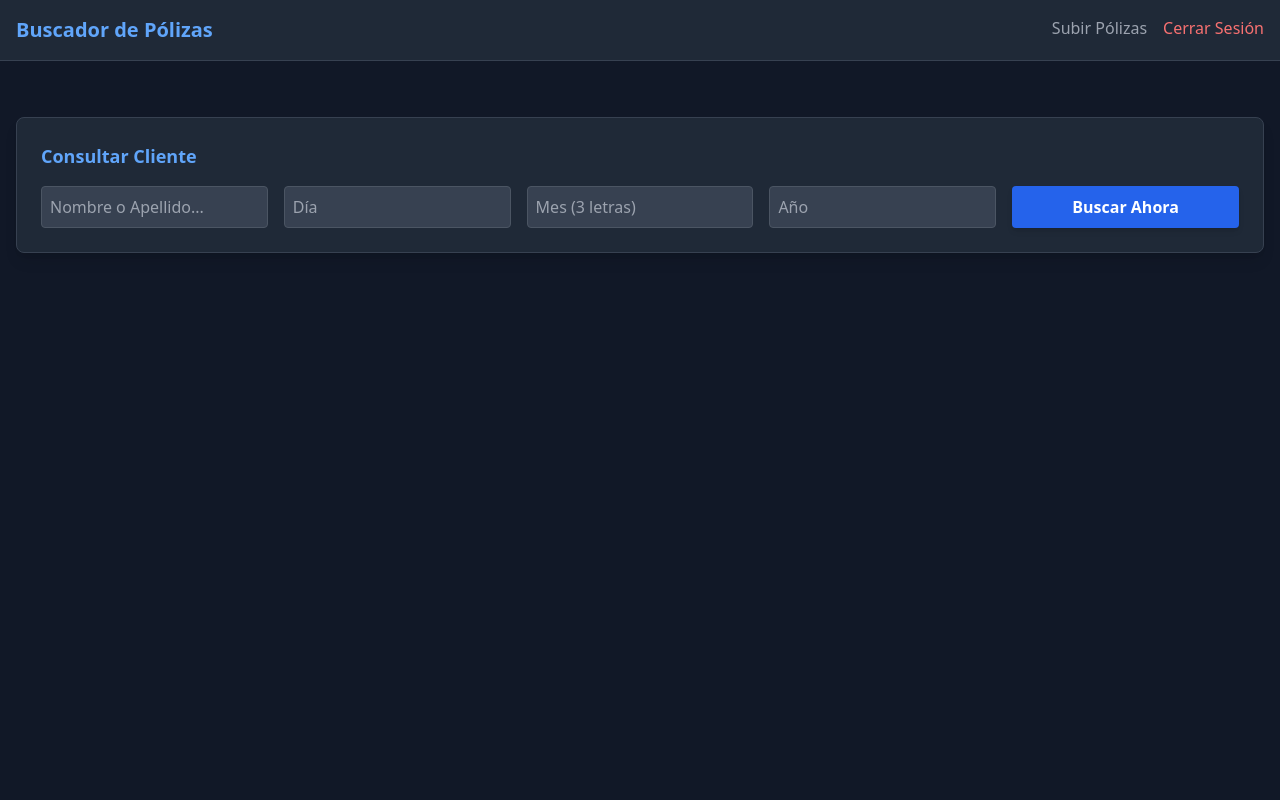
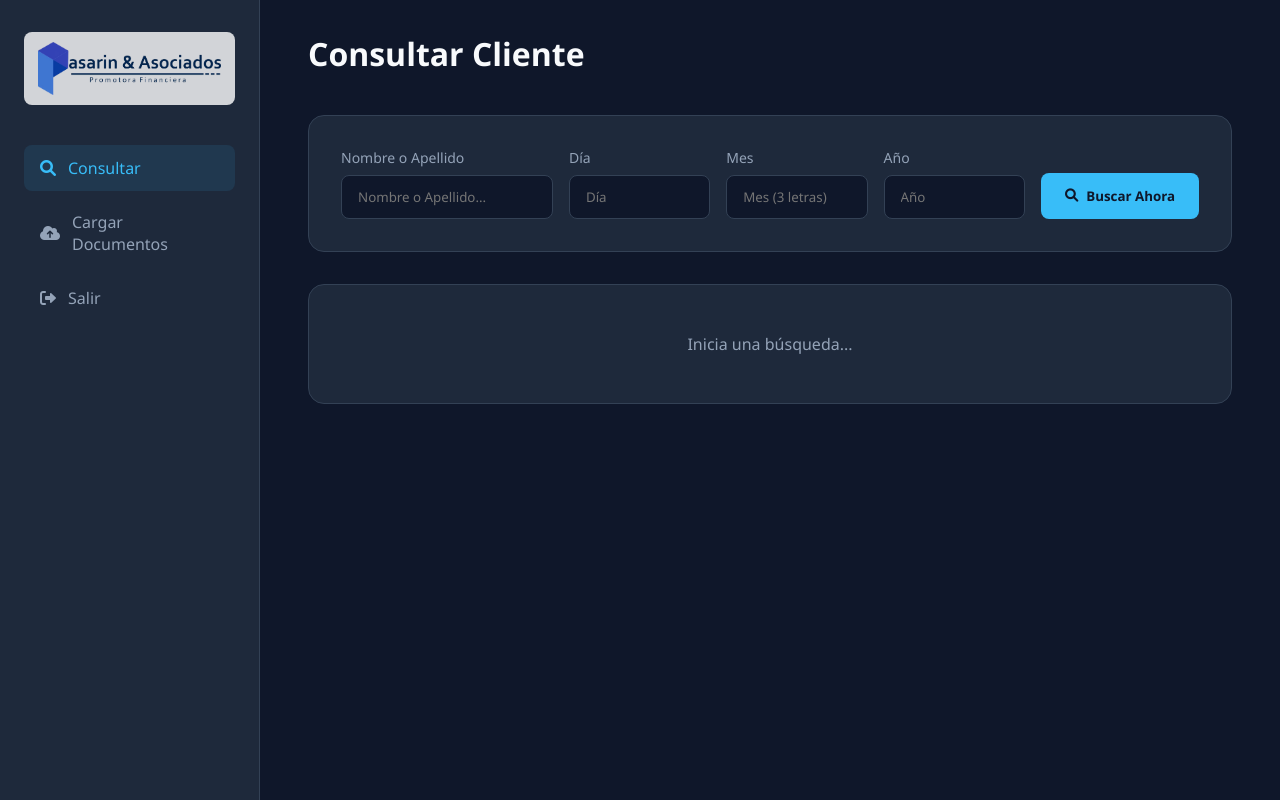
Before and after one commit to pasarinyasociados/Gestion-de-Caratulas, a FastAPI app: template app/templates/dashboard.html in a window 1280 px wide. Run offline with FastAPI, Linux system fonts and the light colour scheme; the template is opened without the code that fills it, so the values that code supplies are empty; some libraries are stand-ins or nearby versions.

Commit message:
Update dashboard.html

```diff
--- a/app/templates/dashboard.html
+++ b/app/templates/dashboard.html
@@ -2,38 +2,113 @@
 <html lang="es">
 <head>
     <meta charset="UTF-8">
-    <title>Buscador de Pólizas</title>
-    <script src="https://cdn.tailwindcss.com"></script>
+    <meta name="viewport" content="width=device-width, initial-scale=1.0">
+    <title>Consultar Documentos - Gestión de Carátulas</title>
+    <link rel="stylesheet" href="https://cdnjs.cloudflare.com/ajax/libs/font-awesome/6.0.0/css/all.min.css">
+    <style>
+        :root {
+            --bg-dark: #0f172a; --bg-card: #1e293b; --text-main: #f8fafc;
+            --text-muted: #94a3b8; --primary: #38bdf8; --primary-hover: #0ea5e9;
+            --danger: #ef4444; --whatsapp: #25d366; --border: #334155;
+            --section-title: #f1f5f9;
+        }
+        * { margin: 0; padding: 0; box-sizing: border-box; font-family: 'Segoe UI', sans-serif; }
+        body { background-color: var(--bg-dark); color: var(--text-main); min-height: 100vh; display: flex; }
+
+        /* Sidebar Unificado */
+        .sidebar { width: 260px; background-color: var(--bg-card); border-right: 1px solid var(--border); padding: 2rem 1.5rem; display: flex; flex-direction: column; gap: 2rem; }
+
+        .brand {
+            display: flex;
+            justify-content: center;
+            align-items: center;
+            width: 100%;
+            background-color: rgba(255, 255, 255, 0.8);
+            padding: 10px 14px;
+            border-radius: 8px;
+            margin-bottom: 0.5rem;
+        }
+        .sidebar-logo {
+            width: 100%;
+            max-width: 210px;
+            height: auto;
+            object-fit: contain;
+        }
+
+        .menu { display: flex; flex-direction: column; gap: 0.5rem; list-style: none; }
+        .menu-item a { display: flex; align-items: center; gap: 0.75rem; padding: 0.75rem 1rem; color: var(--text-muted); text-decoration: none; border-radius: 0.5rem; transition: 0.2s; font-weight: 500; }
+        .menu-item.active a, .menu-item a:hover { background-color: rgba(56, 189, 248, 0.1); color: var(--primary); }
+
+        /* Contenido Principal */
+        .main-content { flex: 1; padding: 2rem 3rem; overflow-y: auto; }
+        header { display: flex; justify-content: space-between; align-items: center; margin-bottom: 2.5rem; }
+
+        .search-section { background-color: var(--bg-card); border: 1px solid var(--border); border-radius: 1rem; padding: 2rem; margin-bottom: 2rem; }
+        .grid-filters { display: grid; grid-template-columns: 1.5fr 1fr 1fr 1fr auto; gap: 1rem; align-items: end; }
+
+        .form-group { display: flex; flex-direction: column; gap: 0.5rem; }
+        .form-group label { font-size: 0.875rem; color: var(--text-muted); }
+        .form-control { background-color: var(--bg-dark); border: 1px solid var(--border); color: var(--text-main); padding: 0.75rem 1rem; border-radius: 0.5rem; outline: none; width: 100%; }
+
+        .btn { padding: 0.75rem 1.5rem; border-radius: 0.5rem; font-weight: 600; border: none; cursor: pointer; display: inline-flex; align-items: center; gap: 0.5rem; height: 46px; transition: 0.2s; }
+        .btn-primary { background-color: var(--primary); color: var(--bg-dark); }
+        .btn-primary:hover { background-color: var(--primary-hover); }
+
+        /* Contenedor de Resultados */
+        .results-container { display: flex; flex-direction: column; gap: 1rem; }
+        .tarjeta-resultado { border-left: 4px solid var(--primary); padding: 1rem 1.5rem; background-color: var(--bg-card); border-top: 1px solid var(--border); border-right: 1px solid var(--border); border-bottom: 1px solid var(--border); border-radius: 0.5rem; display: flex; justify-content: space-between; align-items: center; transition: 0.2s; }
+        .tarjeta-resultado:hover { background-color: rgba(255, 255, 255, 0.02); }
+
+        .actions-cell { display: flex; gap: 0.75rem; }
+        .btn-action { padding: 0.5rem 1rem; border-radius: 0.375rem; font-size: 0.875rem; font-weight: 500; display: inline-flex; align-items: center; gap: 0.375rem; cursor: pointer; border: none; transition: 0.2s; }
+        .btn-view { background-color: rgba(56, 189, 248, 0.1); color: var(--primary); }
+        .btn-whatsapp { background-color: rgba(37, 211, 102, 0.1); color: var(--whatsapp); }
+        .no-data { padding: 3rem; text-align: center; color: var(--text-muted); width: 100%; background-color: var(--bg-card); border: 1px solid var(--border); border-radius: 1rem; }
+    </style>
 </head>
-<body class="bg-gray-900 text-white font-sans">
-    <nav class="bg-gray-800 p-4 border-b border-gray-700">
-        <div class="container mx-auto flex justify-between">
-            <h1 class="text-xl font-bold text-blue-400">Buscador de Pólizas</h1>
-            <div class="flex gap-4">
-                <a href="/subir_pantalla" class="text-gray-400 hover:text-white">Subir Pólizas</a>
-                <a href="/" class="text-red-400 hover:text-white">Cerrar Sesión</a>
+<body>
+    <div class="sidebar">
+        <div class="brand">
+            <img src="/static/logo_sidebar.png" alt="Logo Pasarin & Asociados" class="sidebar-logo">
         </div>
+        <ul class="menu">
+            <li class="menu-item active"><a href="/panel"><i class="fa-solid fa-magnifying-glass"></i> Consultar</a></li>
+            <li class="menu-item"><a href="/subir_pantalla"><i class="fa-solid fa-cloud-arrow-up"></i> Cargar Documentos</a></li>
+            <li class="menu-item logout" style="margin-top: auto;"><a href="/"><i class="fa-solid fa-right-from-bracket"></i> Salir</a></li>
+        </ul>
     </div>
-    </nav>
 
-    <div class="container mx-auto mt-10 p-4">
-        <!-- BUSCADOR -->
-        <div class="bg-gray-800 p-6 rounded-lg shadow-lg border border-gray-700">
-            <h2 class="text-lg mb-4 text-blue-400 font-bold">Consultar Cliente</h2>
-            <div class="grid grid-cols-1 md:grid-cols-5 gap-4">
-                <input type="text" id="nombre" placeholder="Nombre o Apellido..." class="p-2 rounded bg-gray-700 border border-gray-600 text-white outline-none focus:border-blue-500">
-                <input type="number" id="dia" placeholder="Día" class="p-2 rounded bg-gray-700 border border-gray-600 text-white outline-none">
-                <input type="text" id="mes" placeholder="Mes (3 letras)" class="p-2 rounded bg-gray-700 border border-gray-600 text-white outline-none">
-                <input type="number" id="anio" placeholder="Año" class="p-2 rounded bg-gray-700 border border-gray-600 text-white outline-none">
+    <div class="main-content">
+        <header>
+            <h1>Consultar Cliente</h1>
+        </header>
 
-                <button onclick="ejecutarBusqueda()" class="bg-blue-600 hover:bg-blue-700 px-4 py-2 rounded font-bold transition shadow-md">
-                    Buscar Ahora
+        <section class="search-section">
+            <div class="grid-filters">
+                <div class="form-group">
+                    <label>Nombre o Apellido</label>
+                    <input type="text" id="nombre" class="form-control" placeholder="Nombre o Apellido...">
+                </div>
+                <div class="form-group">
+                    <label>Día</label>
+                    <input type="number" id="dia" class="form-control" placeholder="Día">
+                </div>
+                <div class="form-group">
+                    <label>Mes</label>
+                    <input type="text" id="mes" class="form-control" placeholder="Mes (3 letras)">
+                </div>
+                <div class="form-group">
+                    <label>Año</label>
+                    <input type="number" id="anio" class="form-control" placeholder="Año">
+                </div>
+                <button class="btn btn-primary" onclick="ejecutarBusqueda()">
+                    <i class="fa-solid fa-magnifying-glass"></i> Buscar Ahora
                 </button>
             </div>
-        </div>
+        </section>
 
-        <div id="resultado" class="mt-8 hidden p-6 bg-gray-800 rounded-lg border border-gray-700 shadow-inner">
-            <!-- Resultados dinámicos -->
+        <div id="resultado" class="results-container">
+            <div class="no-data">Inicia una búsqueda...</div>
         </div>
     </div>
 
@@ -51,37 +126,39 @@
             if (mes) params.append('mes', mes);
             if (anio) params.append('anio', anio);
 
+            try {
                 const respuesta = await fetch(`/buscar_poliza?${params.toString()}`);
                 const datos = await respuesta.json();
 
-            resDiv.classList.remove('hidden');
                 resDiv.innerHTML = "";
 
                 if (Array.isArray(datos) && datos.length > 0) {
                     datos.forEach(p => {
                         const tarjeta = document.createElement('div');
-                    tarjeta.className = "border-l-4 border-blue-500 pl-4 mb-6 bg-gray-700 p-4 rounded shadow-sm hover:bg-gray-600 transition";
+                        tarjeta.className = "tarjeta-resultado";
                         tarjeta.innerHTML = `
-                        <div class="flex justify-between items-center">
                             <div>
-                                <h3 class="text-xl font-bold text-white">${p.cliente_nombre}</h3>
-                                <p class="text-gray-400">📅 Fecha: ${p.dia} / ${p.mes} / ${p.anio}</p>
+                                <h3 style="font-size: 1.15rem; font-weight: 700; margin-bottom: 0.25rem;">${p.cliente_nombre}</h3>
+                                <p style="color: var(--text-muted); font-size: 0.9rem;"><i class="fa-solid fa-calendar-days"></i> Fecha: ${p.dia} / ${p.mes} / ${p.anio}</p>
                             </div>
-                            <div class="flex gap-2">
-                                <button onclick="abrirVisor('${p.url_archivo}')" class="bg-blue-600 hover:bg-blue-700 text-white px-4 py-2 rounded font-bold text-sm transition">
-                                    👁️ Ver
+                            <div class="actions-cell">
+                                <button onclick="abrirVisor('${p.url_archivo}')" class="btn-action btn-view">
+                                    <i class="fa-solid fa-file-pdf"></i> Ver PDF
                                 </button>
-                                <button onclick="enviarArchivoWhatsApp('${p.url_archivo}', '${p.cliente_nombre}')" class="bg-green-600 hover:bg-green-700 text-white px-4 py-2 rounded font-bold text-sm transition">
-                                    📱 WhatsApp
+                                <button onclick="enviarArchivoWhatsApp('${p.url_archivo}', '${p.cliente_nombre}')" class="btn-action btn-whatsapp">
+                                    <i class="fa-brands fa-whatsapp"></i> WhatsApp
                                 </button>
-                            </div>
                             </div>
                         `;
                         resDiv.appendChild(tarjeta);
                     });
                 } else {
                     const mensaje = datos.error ? datos.error : "No se encontraron coincidencias.";
-                resDiv.innerHTML = `<p class="text-red-400 font-bold text-center">⚠️ ${mensaje}</p>`;
+                    resDiv.innerHTML = `<div class="no-data" style="color: var(--danger);">⚠️ ${mensaje}</div>`;
+                }
+            } catch (err) {
+                console.error(err);
+                resDiv.innerHTML = `<div class="no-data" style="color: var(--danger);">Ocurrió un error al conectar con el servidor.</div>`;
             }
         }
 
@@ -107,10 +184,10 @@
         }
 
         function abrirVisor(url) {
-            const ancho = 800, alto = 900;
+            const ancho = 900, alto = 800;
             const x = (screen.width / 2) - (ancho / 2);
             const y = (screen.height / 2) - (alto / 2);
-            window.open(url, 'Visor', `width=${ancho},height=${alto},left=${x},top=${y}`);
+            window.open(url, 'Visualizador', `width=${ancho},height=${alto},left=${x},top=${y},toolbar=no,location=no,status=no,menubar=no,scrollbars=yes,resizable=yes`);
         }
     </script>
 </body>
```
Lines whose indentation alone changed are shown as unchanged.
